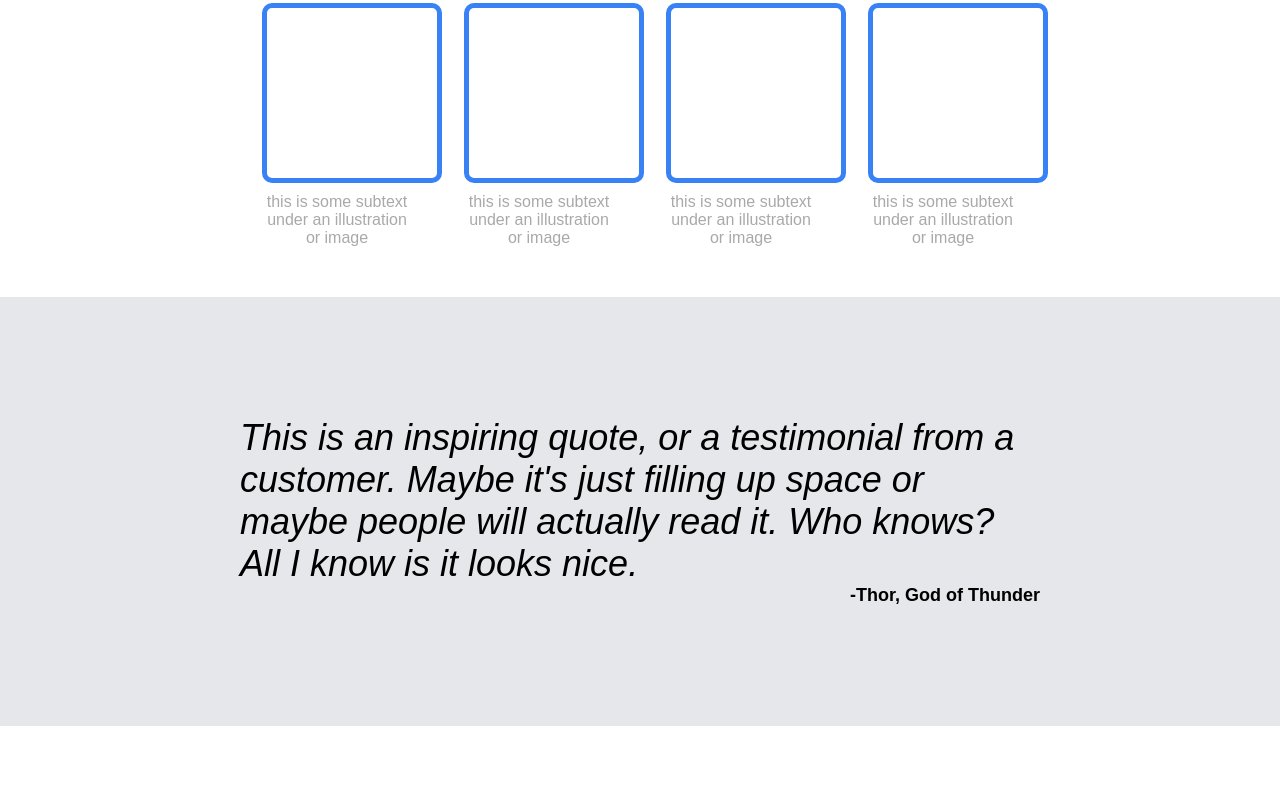
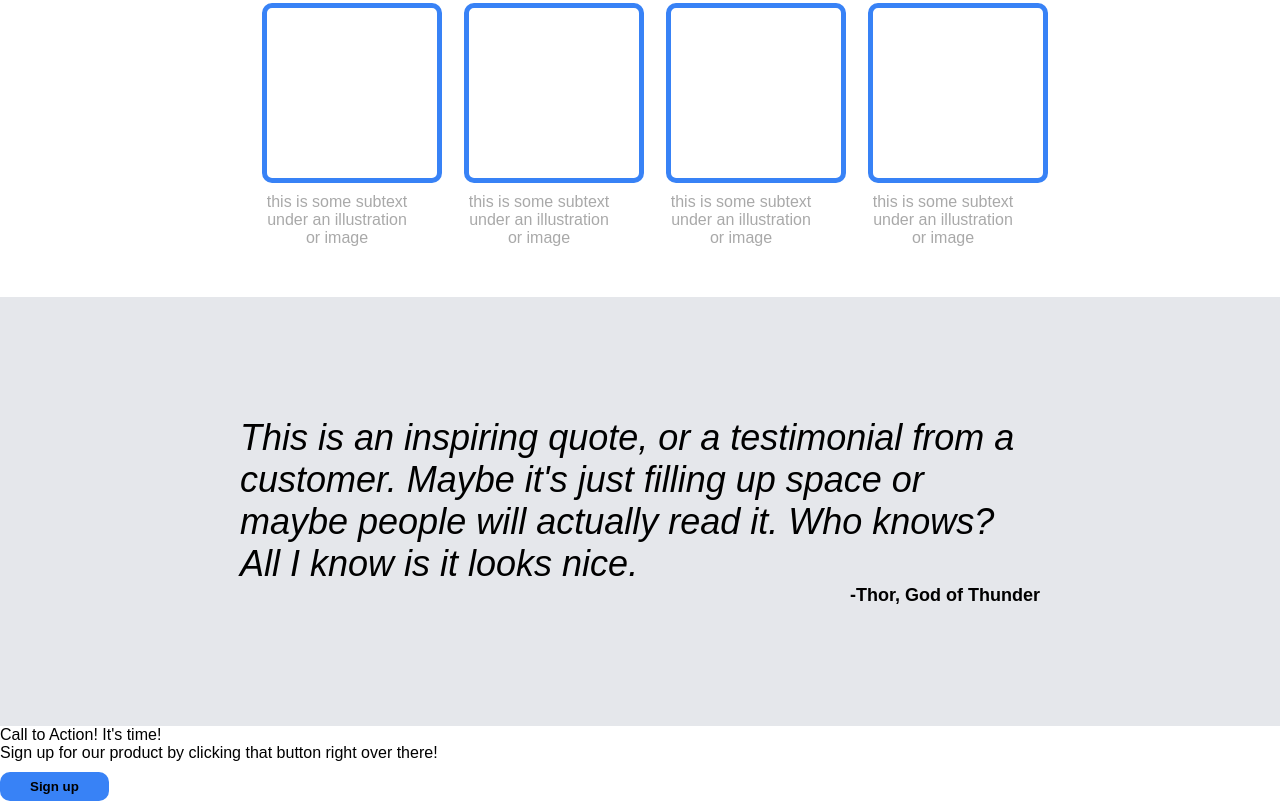
Before and after one commit to Lewisweetch26/odin-landing-page, a plain HTML site: page landing.html in a window 1280 px wide. Shown: the part 649-1450 px from the top of the page. Before the commit the page ends 1375 px from the top, so only its background shows below. Drawn offline with Linux system fonts and the light colour scheme.

Commit message:
action html sorted

```diff
--- a/landing.html
+++ b/landing.html
@@ -56,5 +56,17 @@
         <div class="name">-Thor, God of Thunder</div>
     </div>
     </div>
+
+    <div class="action">
+        <div class="container3">
+            <div class="left-writing">
+                <div class="bold">Call to Action! It's time!</div>
+                <div class="signup">Sign up for our product by clicking that button right over there!</div>
+            </div>
+            <div class="button-container">
+                <a><button>Sign up</button></a>
+            </div>
+        </div>
+    </div>
 </body>
 </html>
```
